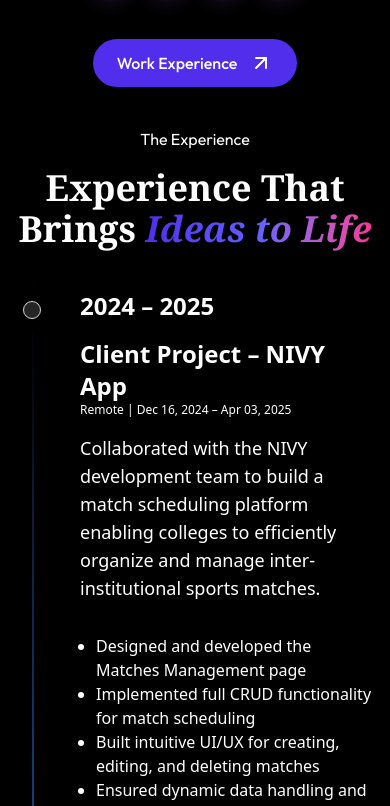
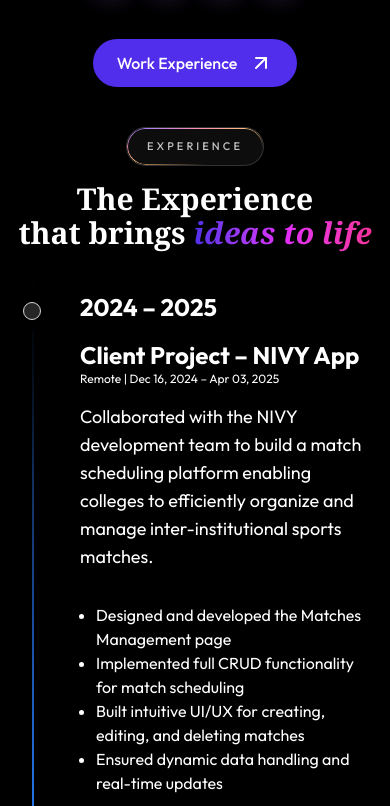
Before and after one commit to codedByShahzad/My_Portfolio, a Next.js app: page /about in a window 390 px wide. Shown: the part 1280-2086 px from the top of the page. Built offline with nearby package versions, Linux system fonts and the light colour scheme.

Commit message:
Fixed the Experience Section

```diff
--- a/components/ui/timeline.tsx
+++ b/components/ui/timeline.tsx
@@ -1,11 +1,12 @@
 "use client";
+
 import {
-  useMotionValueEvent,
   useScroll,
   useTransform,
   motion,
 } from "motion/react";
 import React, { useEffect, useRef, useState } from "react";
+import { X } from "lucide-react";
 
 interface TimelineEntry {
   title: string;
@@ -16,6 +17,13 @@
   const ref = useRef<HTMLDivElement>(null);
   const containerRef = useRef<HTMLDivElement>(null);
   const [height, setHeight] = useState(0);
+
+  // ✅ Image preview state
+  const [preview, setPreview] = useState<{
+    open: boolean;
+    src: string;
+    alt?: string;
+  }>({ open: false, src: "", alt: "" });
 
   useEffect(() => {
     if (ref.current) {
@@ -32,15 +40,92 @@
   const heightTransform = useTransform(scrollYProgress, [0, 1], [0, height]);
   const opacityTransform = useTransform(scrollYProgress, [0, 0.1], [0, 1]);
 
+  // ✅ ESC to close + lock scroll
+  useEffect(() => {
+    if (!preview.open) return;
+
+    const onKeyDown = (e: KeyboardEvent) => {
+      if (e.key === "Escape") {
+        setPreview({ open: false, src: "", alt: "" });
+      }
+    };
+
+    document.addEventListener("keydown", onKeyDown);
+    const prevOverflow = document.body.style.overflow;
+    document.body.style.overflow = "hidden";
+
+    return () => {
+      document.removeEventListener("keydown", onKeyDown);
+      document.body.style.overflow = prevOverflow;
+    };
+  }, [preview.open]);
+
+  // ✅ Click image inside content → preview
+  const handleContentClick = (e: React.MouseEvent) => {
+    const target = e.target as HTMLElement | null;
+    const img = target?.closest("img") as HTMLImageElement | null;
+
+    if (!img) return;
+
+    const src = img.currentSrc || img.src;
+    if (!src) return;
+
+    setPreview({
+      open: true,
+      src,
+      alt: img.alt || "Preview image",
+    });
+  };
+
   return (
-    <div
-      className="w-full bg-black dark:bg-neutral-950 font-sans md:px-10"
-      ref={containerRef}
-    >
+    <div className="w-full md:px-10" ref={containerRef}>
+      {/* ✅ Image Preview Modal */}
+      {preview.open && (
+        <div
+          className="fixed inset-0 z-999 flex items-center justify-center p-4 md:p-8"
+          role="dialog"
+          aria-modal="true"
+          onClick={() =>
+            setPreview({ open: false, src: "", alt: "" })
+          }
+        >
+          {/* backdrop */}
+          <div className="absolute inset-0 bg-black/70 backdrop-blur-sm" />
 
+          {/* modal content */}
+          <div
+            className="relative z-10 w-full max-w-5xl"
+            onClick={(e) => e.stopPropagation()} // ✅ prevent close when clicking image
+          >
+            {/* ❌ Cross Button */}
+            <button
+              type="button"
+              aria-label="Close image preview"
+              onClick={() =>
+                setPreview({ open: false, src: "", alt: "" })
+              }
+              className="absolute -top-10 right-0 md:-top-12 inline-flex h-9 w-9 items-center justify-center rounded-full border border-white/15 bg-white/10 text-white/80 hover:bg-white/20"
+            >
+              <X className="h-4 w-4" />
+            </button>
 
-      <div ref={ref} className="relative max-w-7xl mx-auto pb-20">
-        {data.map((item, index) => (
+            {/* image */}
+            <div className="overflow-hidden rounded-2xl border border-white/10 bg-black/40 shadow-[0_30px_80px_rgba(0,0,0,0.55)]">
+              <div className="flex items-center justify-center p-2 md:p-3">
+                <img
+                  src={preview.src}
+                  alt={preview.alt}
+                  className="max-h-[75vh] max-w-full w-auto rounded-xl object-fit"
+                  draggable={false}
+                />
+              </div>
+            </div>
+          </div>
+        </div>
+      )}
+
+      <div ref={ref} className="relative max-w-360 mx-auto pb-20">
+        {data.map((item) => (
           <div
             key={item.title}
             className="flex justify-start pt-10 md:pt-40 md:gap-10"
@@ -49,7 +134,7 @@
               <div className="h-10 absolute left-3 md:left-3 w-10 rounded-full bg-black flex items-center justify-center">
                 <div className="h-4 w-4 rounded-full bg-neutral-800 border border-neutral-300 dark:border-neutral-700 p-2" />
               </div>
-              <h3 className="hidden md:block text-xl md:pl-20 md:text-5xl font-bold textwhite0 dark:text-neutral-500 ">
+              <h3 className="hidden md:block text-xl md:pl-20 md:text-5xl font-bold textwhite0 dark:text-neutral-500">
                 {item.title}
               </h3>
             </div>
@@ -58,22 +143,28 @@
               <h3 className="md:hidden block text-2xl mb-4 text-left font-bold text-white dark:text-neutral-500">
                 {item.title}
               </h3>
-              {item.content}{" "}
+
+              {/* ✅ ONLY addition: wrapper for image click */}
+              <div
+                onClick={handleContentClick}
+                className="[&_img]:cursor-zoom-in"
+              >
+                {item.content}
+              </div>
             </div>
           </div>
         ))}
+
         <div
-          style={{
-            height: height + "px",
-          }}
-          className="absolute md:left-8 left-8 top-0 overflow-hidden w-0.5 bg-[linear-gradient(to_bottom,var(--tw-gradient-stops))] from-transparent from-0% via-neutral-200 dark:via-neutral-700 to-transparent to-99%  mask-[linear-gradient(to_bottom,transparent_0%,black_10%,black_90%,transparent_100%)] "
+          style={{ height: height + "px" }}
+          className="absolute md:left-8 left-8 top-0 overflow-hidden w-0.5 bg-[linear-gradient(to_bottom,var(--tw-gradient-stops))] from-transparent via-neutral-200 dark:via-neutral-700 to-transparent mask-[linear-gradient(to_bottom,transparent_0%,black_10%,black_90%,transparent_100%)]"
         >
           <motion.div
             style={{
               height: heightTransform,
               opacity: opacityTransform,
             }}
-            className="absolute inset-x-0 top-0  w-0.5 bg-linear-to-t from-purple-500 via-blue-500 to-transparent from-0% via-10% rounded-full"
+            className="absolute inset-x-0 top-0 w-0.5 bg-linear-to-t from-purple-500 via-blue-500 to-transparent rounded-full"
           />
         </div>
       </div>
--- a/sections/ExperienceSection.tsx
+++ b/sections/ExperienceSection.tsx
@@ -1,5 +1,8 @@
+"use client";
 
+import { ShineBorder } from "@/components/ui/shine-border";
 import { Timeline } from "@/components/ui/timeline";
+import { motion } from "framer-motion";
 
 const ExperienceSection = () => {
   const data = [
@@ -58,9 +61,7 @@
       content: (
         <div>
           <p className="mb-4 text-xs font-normal text-white md:text-sm dark:text-neutral-200">
-            <strong className="text-2xl">
-              Front-End Developer – Hā Health
-            </strong>{" "}
+            <strong className="text-2xl">Front-End Developer – Hā Health</strong>{" "}
             <br />
             Remote | Jun 16, 2025 – Sep 21, 2025
           </p>
@@ -108,9 +109,7 @@
       content: (
         <div>
           <p className="mb-4 text-xs font-normal text-white md:text-sm dark:text-neutral-200">
-            <strong className="text-2xl">
-              Selected Projects & Ongoing Work
-            </strong>
+            <strong className="text-2xl">Selected Projects & Ongoing Work</strong>
           </p>
 
           <ul className="mb-8 list-disc pl-4 text-white dark:text-neutral-300">
@@ -161,18 +160,35 @@
 
   return (
     <div className="relative w-full overflow-clip" id="experience">
-      <div className="flex flex-col justify-center text-center items-center">
-        {/* Top label */}
-        <div className="flex items-center  ">
-          The Experience
+      {/* Header */}
+      <motion.div
+        initial={{ opacity: 0, y: 18 }}
+        whileInView={{ opacity: 1, y: 0 }}
+        transition={{ duration: 0.6, ease: "easeOut" }}
+        viewport={{ once: true, amount: 0.4 }}
+        className="relative flex flex-col items-center text-center"
+      >
+        {/* Pill */}
+        <div className="relative inline-flex items-center justify-center overflow-hidden rounded-full border border-white/15 bg-white/5 px-5 py-2.5 backdrop-blur-md">
+          <ShineBorder shineColor={["#A07CFE", "#FE8FB5", "#FFBE7B"]} />
+
+          <div className="relative z-10 flex flex-col items-center gap-1">
+            <p className="text-[11px] font-medium uppercase tracking-[0.28em] text-white/75 sm:text-xs">
+              Experience
+            </p>
+
+          </div>
         </div>
 
-        {/* Heading */}
-        <h2 className="mt-4 text-4xl font-semibold font-serif leading-[1.15] md:text-5xl text-white">
-          Experience That <br /> Brings{" "}
-          <span className="bg-linear-to-r from-primary via-indigo-500 to-pink-500 bg-clip-text italic text-transparent">Ideas to Life</span>
-        </h2>
-      </div>
+         <h2 className="mt-4 text-3xl sm:text-4xl md:text-5xl font-semibold font-serif leading-[1.15] text-white">
+            The Experience <br /> that brings {" "}
+            <span className="bg-linear-to-r from-primary via-fuchsia-500 to-pink-500 bg-clip-text font-semibold italic text-transparent">
+              ideas to life
+            </span>
+          </h2>
+
+      </motion.div>
+
       <Timeline data={data} />
     </div>
   );
```
